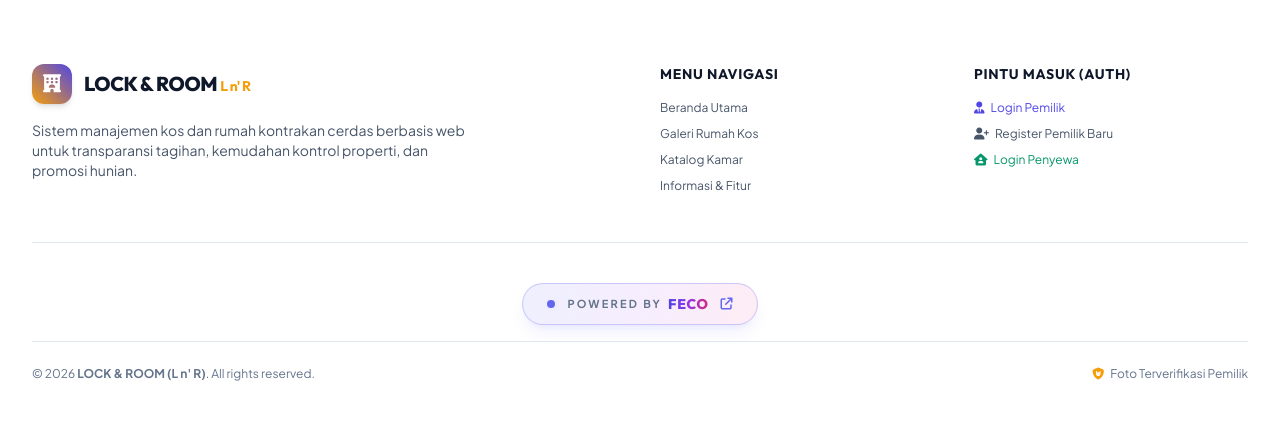
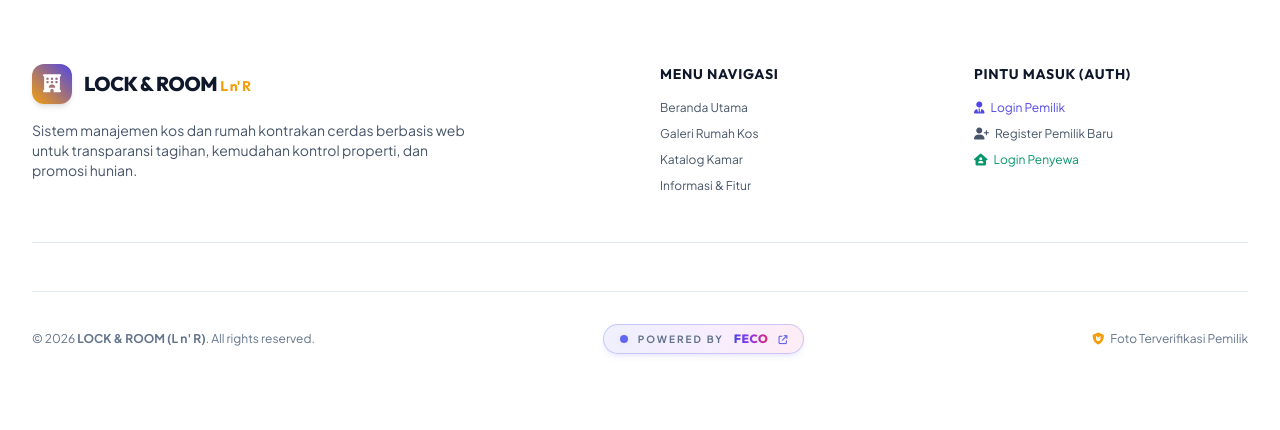
Before and after one commit to fepscode/lockroom, a PHP site: page /index.php in a window 1280 px wide. Shown: the part 1942-2372 px from the top of the page. After the commit the page ends 2298 px from the top, so only its background shows below. Run offline with PHP 8.4, Linux system fonts and the light colour scheme; data that the repository does not hold is empty; some libraries are stand-ins or nearby versions.

Commit message:
Position POWERED BY FECO exactly in the middle of bottom footer bar

```diff
--- a/index.php
+++ b/index.php
@@ -599,24 +599,27 @@ if ($pdo) {
                 </div>
             </div>
 
-            <!-- Center Powered by FeCo Showcase Badge -->
-            <div class="pt-10 pb-4 flex flex-col items-center justify-center text-center">
-                <a href="https://fepscode.my.id" target="_blank" rel="noopener noreferrer" class="group relative inline-flex items-center gap-3 px-6 py-2.5 rounded-full bg-gradient-to-r from-indigo-500/10 via-purple-500/10 to-pink-500/10 hover:from-indigo-500/20 hover:via-purple-500/20 hover:to-pink-500/20 border border-indigo-500/30 hover:border-indigo-500/60 shadow-lg shadow-indigo-500/10 hover:shadow-indigo-500/25 backdrop-blur-xl transition-all duration-300 transform hover:-translate-y-0.5">
+            <div class="pt-8 mt-12 border-t border-slate-200 dark:border-slate-800 flex flex-col md:flex-row items-center justify-between text-xs text-slate-500 gap-4">
+                <!-- Sisi Kiri: Copyright -->
+                <div class="text-center md:text-left order-2 md:order-1">
+                    &copy; <?= date('Y') ?> <strong>LOCK & ROOM (L n' R)</strong>. All rights reserved.
+                </div>
+
+                <!-- Bagian Tengah: POWERED BY FECO (Mencolok & Keren) -->
+                <div class="order-1 md:order-2 flex items-center justify-center">
+                    <a href="https://fepscode.my.id" target="_blank" rel="noopener noreferrer" class="group relative inline-flex items-center gap-2.5 px-4 py-1.5 rounded-full bg-gradient-to-r from-indigo-500/10 via-purple-500/10 to-pink-500/10 hover:from-indigo-500/20 hover:via-purple-500/20 hover:to-pink-500/20 border border-indigo-500/30 hover:border-indigo-500/70 shadow-md shadow-indigo-500/10 hover:shadow-indigo-500/25 backdrop-blur-xl transition-all duration-300 transform hover:-translate-y-0.5">
                         <span class="relative flex h-2 w-2">
                             <span class="animate-ping absolute inline-flex h-full w-full rounded-full bg-indigo-400 opacity-75"></span>
                             <span class="relative inline-flex rounded-full h-2 w-2 bg-indigo-500"></span>
                         </span>
-                    <div class="flex items-center gap-1.5">
-                        <span class="text-[11px] font-extrabold text-slate-500 dark:text-slate-400 tracking-[0.2em] uppercase">POWERED BY</span>
-                        <span class="text-sm font-black tracking-wider bg-gradient-to-r from-indigo-600 via-purple-600 to-pink-600 dark:from-indigo-400 dark:via-purple-300 dark:to-pink-400 bg-clip-text text-transparent font-heading">FECO</span>
-                    </div>
-                    <i class="fa-solid fa-arrow-up-right-from-square text-xs text-indigo-500 dark:text-cyan-400 group-hover:translate-x-0.5 group-hover:-translate-y-0.5 transition-transform duration-300"></i>
+                        <span class="text-[10px] font-extrabold text-slate-500 dark:text-slate-400 tracking-[0.2em] uppercase">POWERED BY</span>
+                        <strong class="font-black text-xs tracking-wider bg-gradient-to-r from-indigo-600 via-purple-600 to-pink-600 dark:from-indigo-400 dark:via-purple-300 dark:to-pink-400 bg-clip-text text-transparent font-heading">FECO</strong>
+                        <i class="fa-solid fa-arrow-up-right-from-square text-[9px] text-indigo-500 dark:text-cyan-400 group-hover:translate-x-0.5 group-hover:-translate-y-0.5 transition-transform duration-300"></i>
                     </a>
                 </div>
 
-            <div class="pt-6 border-t border-slate-200 dark:border-slate-800 flex flex-col sm:flex-row items-center justify-between text-xs text-slate-500 gap-4">
-                <div>&copy; <?= date('Y') ?> <strong>LOCK & ROOM (L n' R)</strong>. All rights reserved.</div>
-                <div class="flex items-center gap-4">
+                <!-- Sisi Kanan: Foto Terverifikasi -->
+                <div class="text-center md:text-right order-3">
                     <span class="text-slate-500 dark:text-slate-400"><i class="fa-solid fa-shield-cat text-amber-500 mr-1"></i> Foto Terverifikasi Pemilik</span>
                 </div>
             </div>
```
Lines whose indentation alone changed are shown as unchanged.
